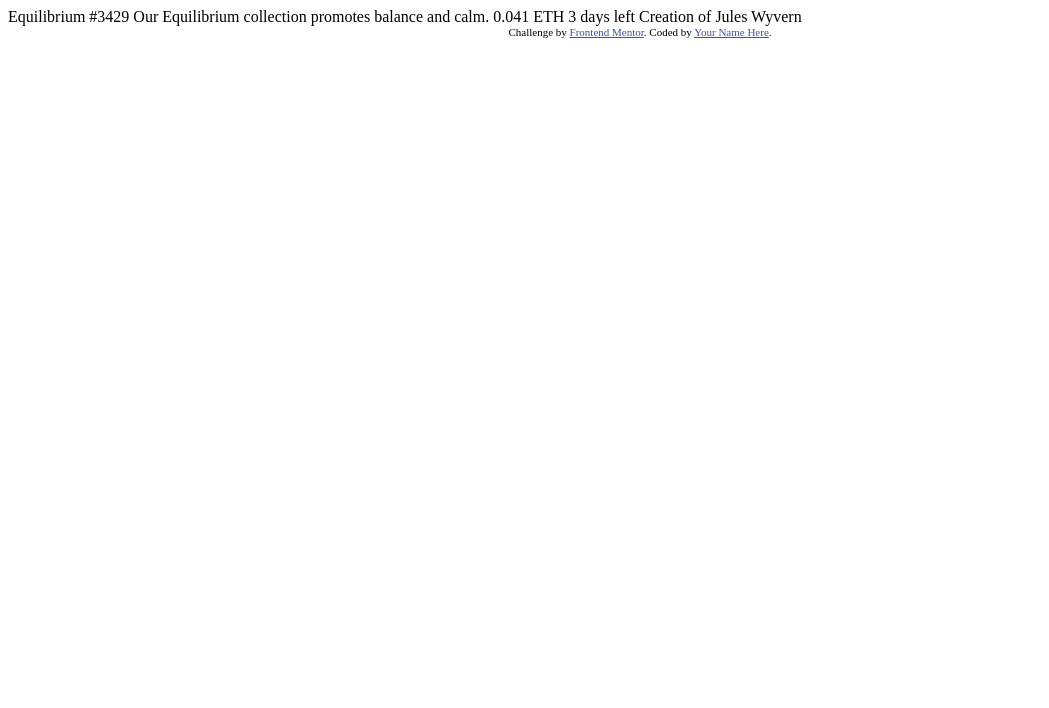
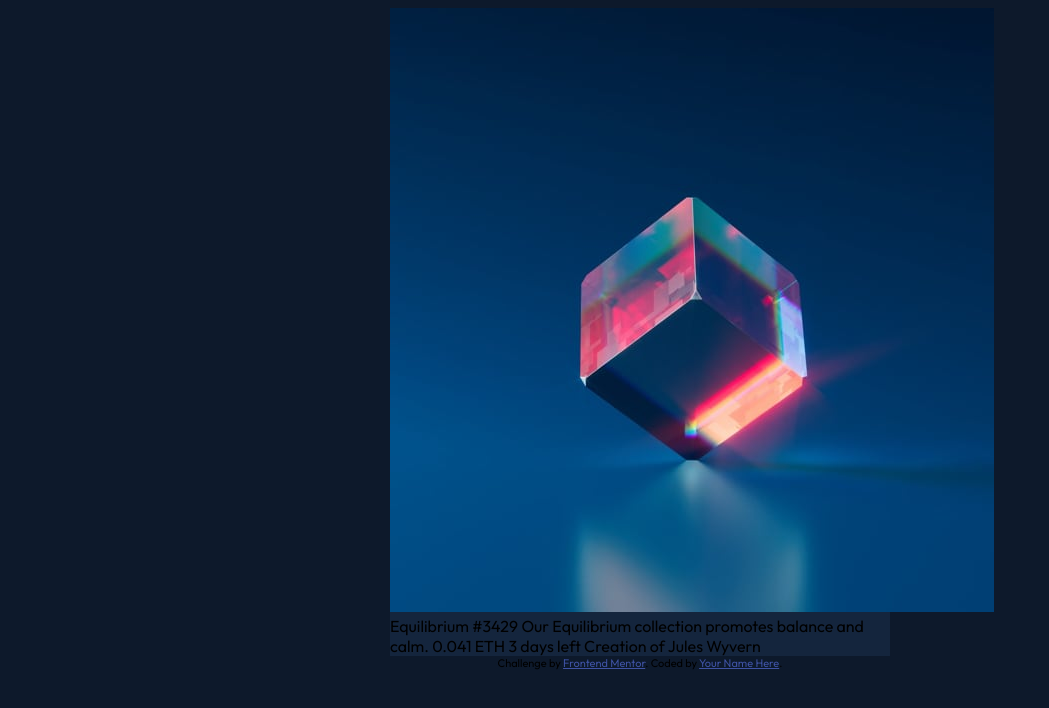
Before and after one commit to RafaelPMauricio/NFT-preview-card, a plain HTML site: page index.html in a window 1280 px wide. Shown: the whole page, without its empty margins (0-1049 px from the left). Drawn offline with Linux system fonts and the light colour scheme.

Commit message:
Atualização

```diff
--- /dev/null
+++ b/estilos/style.css
@@ -0,0 +1,21 @@
+@charset "UTF-8";
+
+@import url('https://fonts.googleapis.com/css2?family=Outfit:wght@300;400;600&display=swap');
+
+*{
+    font-family: 'Outfit', sans-serif;
+}
+
+html,body{
+    background-color: hsl(217, 54%, 11%);
+}
+
+div{
+    background-color: hsl(216, 50%, 16%);
+    margin: auto;
+    width: 500px;
+
+}
+
+.attribution { font-size: 11px; text-align: center; }
+.attribution a { color: hsl(228, 45%, 44%); }
--- a/index.html
+++ b/index.html
@@ -1,5 +1,5 @@
 <!DOCTYPE html>
-<html lang="en">
+<html lang="pt-br">
 <head>
   <meta charset="UTF-8">
   <meta name="viewport" content="width=device-width, initial-scale=1.0"> <!-- displays site properly based on user's device -->
@@ -9,25 +9,23 @@
   <title>Frontend Mentor | NFT preview card component</title>
 
   <!-- Feel free to remove these styles or customise in your own stylesheet 👍 -->
-  <style>
-    .attribution { font-size: 11px; text-align: center; }
-    .attribution a { color: hsl(228, 45%, 44%); }
-  </style>
+  <link rel="stylesheet" href="estilos/style.css">
 </head>
 <body>
 
-  Equilibrium #3429
+  <div>
+    <img src="images/image-equilibrium.jpg" alt="">
+    Equilibrium #3429
+    Our Equilibrium collection promotes balance and calm.
+    0.041 ETH
+    3 days left
 
-  Our Equilibrium collection promotes balance and calm.
+    Creation of Jules Wyvern
+  </div>
 
-  0.041 ETH
-  3 days left
-
-  Creation of Jules Wyvern
-
-  <div class="attribution">
+  <footer class="attribution">
     Challenge by <a href="https://www.frontendmentor.io?ref=challenge" target="_blank">Frontend Mentor</a>.
     Coded by <a href="#">Your Name Here</a>.
-  </div>
+  </footer>
 </body>
 </html>
```
